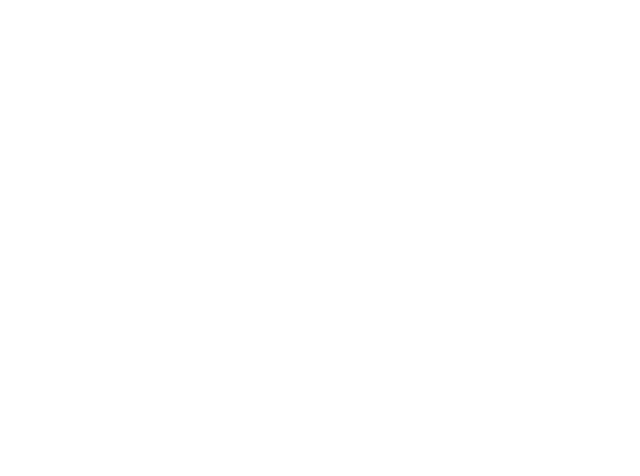
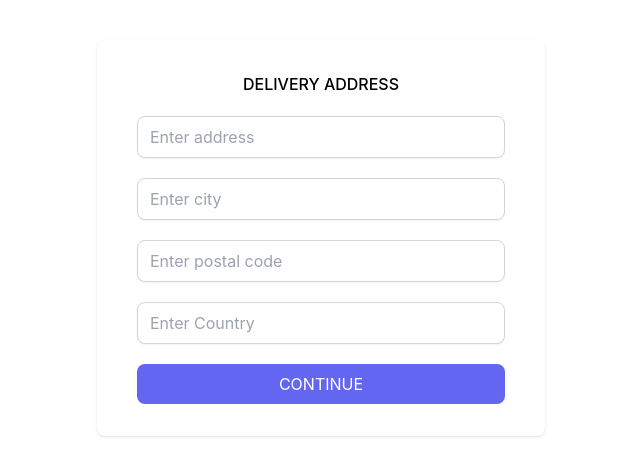
Before and after one commit to rasedul99/ilishgor, a React (Create React App) app in the folder frontend/: page /shipping in a window 1280 px wide. Before the commit this address had no page. Shown: the top 476 px of the page, without its empty margins (319-959 px from the left). Built offline with nearby package versions, Linux system fonts and the light colour scheme.

Commit message:
shipping page done

```diff
--- a/frontend/src/App.js
+++ b/frontend/src/App.js
@@ -2,8 +2,10 @@ import { Route, Routes } from "react-router-dom";
 import "./App.css";
 import HomeScreen from "./screens/HomeScreen";
 import Login from "./screens/Login";
+import PaymentScreen from "./screens/PaymentScreen";
 import ProfileScreen from "./screens/ProfileScreen";
 import Register from "./screens/Register";
+import ShippingScreen from "./screens/ShippingScreen";
 import SingleProduct from "./screens/SingleProduct";
 function App() {
   return (
@@ -14,11 +16,11 @@ function App() {
         <Route path="/register" element={<Register />} />
         <Route path="/profile" element={<ProfileScreen />} />
         {/* <Route path="/cart/:id" element={<CartScreen />} /> */}
-        {/* <Route path="/shipping" element={<ShippingScreen />} />
+        <Route path="/shipping" element={<ShippingScreen />} />
         <Route path="/payment" element={<PaymentScreen />} />
-        <Route path="/placeorder" element={<PlaceOrderScreen />} />
+        {/* <Route path="/placeorder" element={<PlaceOrderScreen />} />
         <Route path="/order" element={<OrderScreen />} />
-        <Route path="/" element={<NotFound />} /> */}
+        <Route path="/" element={<NotFound />} />   */}
 
         <Route path="product/:id" element={<SingleProduct />} />
       </Routes>
--- a/frontend/src/Redux/Actions/cartActions.js
+++ b/frontend/src/Redux/Actions/cartActions.js
@@ -1,5 +1,8 @@
 import axios from "axios";
-import { CART_ADD_ITEM } from "../Constants/CartConstants";
+import {
+  CART_ADD_ITEM,
+  CART_SAVE_SHIPPING_ADDRESS,
+} from "../Constants/CartConstants";
 export const addToCart = (id, qty) => async (dispatch, getState) => {
   const { data } = await axios.get(`http://localhost:5000/api/products/${id}`);
   console.log(data);
@@ -17,3 +20,8 @@ export const addToCart = (id, qty) => async (dispatch, getState) => {
 
   localStorage.setItem("cartItems", JSON.stringify(getState().cart.cartItems));
 };
+// Save shipping address
+export const saveShippingAddress = (data) => (dispatch, getState) => {
+  dispatch({ type: CART_SAVE_SHIPPING_ADDRESS, payload: data });
+  localStorage.setItem("shippingAddress", JSON.stringify(data));
+};
--- a/frontend/src/Redux/Constants/CartConstants.js
+++ b/frontend/src/Redux/Constants/CartConstants.js
@@ -1,2 +1,3 @@
 export const CART_ADD_ITEM = "CART_ADD_ITEM";
 export const CART_REMOVE_ITEM = "CART_REMOVE_ITEM";
+export const CART_SAVE_SHIPPING_ADDRESS="CART_SAVE_SHIPPING_ADDRESS"
--- a/frontend/src/Redux/Reducers/CartReducers.js
+++ b/frontend/src/Redux/Reducers/CartReducers.js
@@ -1,6 +1,12 @@
-import { CART_ADD_ITEM } from "../Constants/CartConstants";
+import {
+  CART_ADD_ITEM,
+  CART_SAVE_SHIPPING_ADDRESS,
+} from "../Constants/CartConstants";
 
-export const cartReducer = (state = { cartItems: [] }, action) => {
+export const cartReducer = (
+  state = { cartItems: [], shippingAddress: {} },
+  action
+) => {
   console.log(state);
   switch (action.type) {
     case CART_ADD_ITEM:
@@ -19,6 +25,11 @@ export const cartReducer = (state = { cartItems: [] }, action) => {
           cartItems: [...state.cartItems, item],
         };
       }
+    case CART_SAVE_SHIPPING_ADDRESS:
+      return {
+        ...state,
+        shippingAddress: action.payload,
+      };
     default:
       return state;
   }
--- a/frontend/src/Redux/store.js
+++ b/frontend/src/Redux/store.js
@@ -31,9 +31,13 @@ const cartItemsFromLocalStorage = localStorage.getItem("cartItems")
 const userInfoFromLocalStorage = localStorage.getItem("userInfo")
   ? JSON.parse(localStorage.getItem("userInfo"))
   : null;
+const shippingAddressFromLocalStorage = localStorage.getItem("shippingAddress")
+  ? JSON.parse(localStorage.getItem("shippingAddress"))
+  : [];
 const initialState = {
   cart: {
     cartItems: cartItemsFromLocalStorage,
+    shippingAddress: shippingAddressFromLocalStorage,
   },
   userLogin: {
     userInfo: userInfoFromLocalStorage,
--- a/frontend/src/screens/ShippingScreen.js
+++ b/frontend/src/screens/ShippingScreen.js
@@ -1,7 +1,73 @@
-import React from "react";
+import React, { useState } from "react";
+import { useDispatch, useSelector } from "react-redux";
+import { useNavigate } from "react-router-dom";
+import { saveShippingAddress } from "../Redux/Actions/cartActions";
 
 const ShippingScreen = () => {
-  return <div>ShippingScreen</div>;
+  const dispatch = useDispatch();
+  const navigate = useNavigate();
+  const cart = useSelector((state) => state.cart);
+  const { shippingAddress } = cart;
+  const [address, setAddress] = useState(shippingAddress.address);
+  const [city, setCity] = useState(shippingAddress.city);
+  const [postalCode, setPostalCode] = useState(shippingAddress.postalCode);
+  const [country, setCountry] = useState(shippingAddress.country);
+
+  const submitHandler = (e) => {
+    e.preventDefault();
+    const data = {
+      address,
+      city,
+      postalCode,
+      country,
+    };
+    dispatch(saveShippingAddress(data));
+    navigate("/payment");
+  };
+
+  return (
+    <div>
+      <div className="max-w-md mx-auto my-10">
+        <div className="bg-white py-8 px-6 shadow rounded-lg sm:px-10">
+          <form onSubmit={submitHandler}>
+            <div className="grid grid-cols-1 gap-5">
+              <p className="text-center font-medium">DELIVERY ADDRESS</p>
+              <input
+                value={address}
+                onChange={(e) => setAddress(e.target.value)}
+                placeholder="Enter address"
+                className=" border border-gray-300 px-3 py-2 rounded-lg shadow-sm focus:outline-none focus:border-indigo-500"
+              />
+              <input
+                value={city}
+                onChange={(e) => setCity(e.target.value)}
+                placeholder="Enter city"
+                className=" border border-gray-300 px-3 py-2 rounded-lg shadow-sm focus:outline-none focus:border-indigo-500"
+              />
+              <input
+                value={postalCode}
+                onChange={(e) => setPostalCode(e.target.value)}
+                placeholder="Enter postal code"
+                className=" border border-gray-300 px-3 py-2 rounded-lg shadow-sm focus:outline-none focus:border-indigo-500"
+              />
+              <input
+                value={country}
+                onChange={(e) => setCountry(e.target.value)}
+                placeholder="Enter Country"
+                className=" border border-gray-300 px-3 py-2 rounded-lg shadow-sm focus:outline-none focus:border-indigo-500"
+              />
+              <button
+                type="submit"
+                className="bg-indigo-500 px-3 py-2 rounded-lg text-white"
+              >
+                CONTINUE
+              </button>
+            </div>
+          </form>
+        </div>
+      </div>
+    </div>
+  );
 };
 
 export default ShippingScreen;
```
